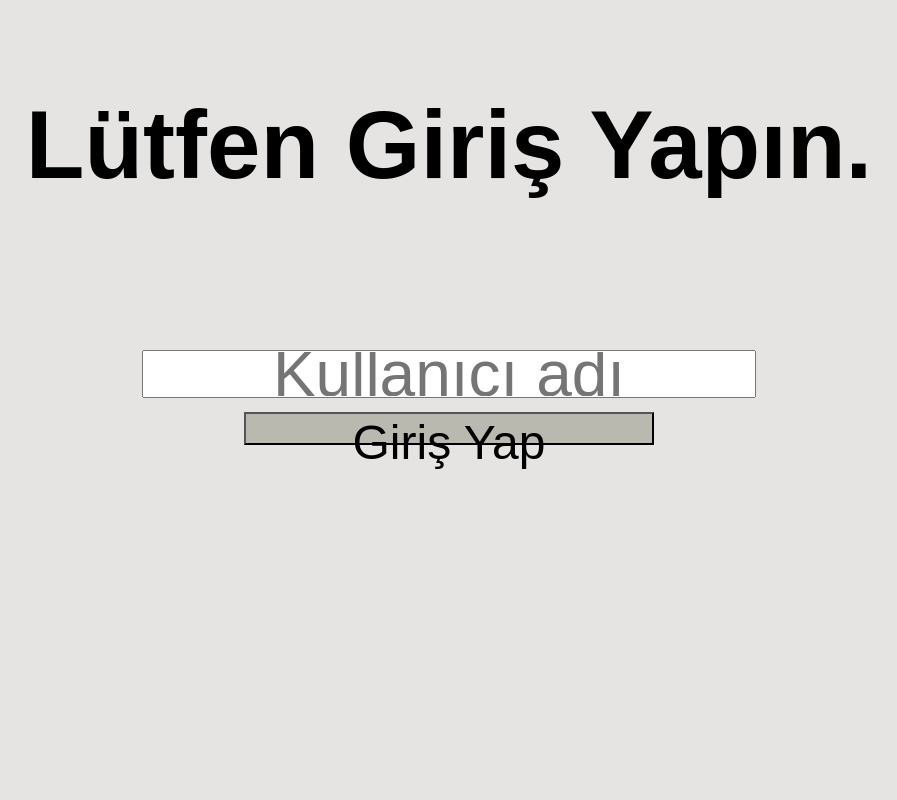
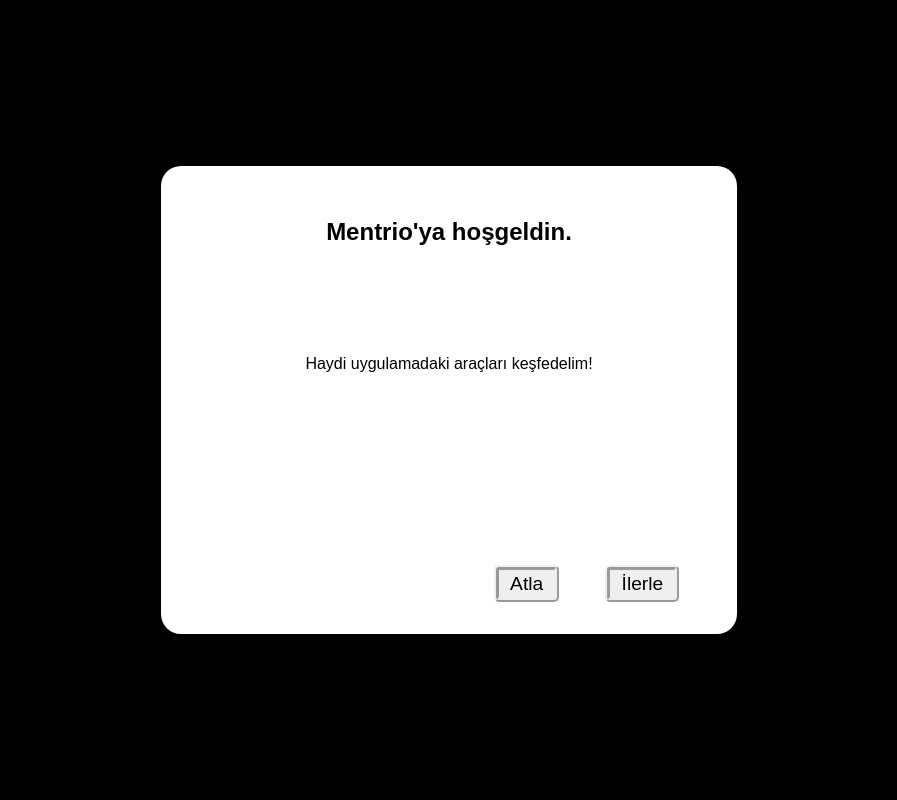
Before and after one commit to ahmetatesveltan/mentrio, a Flask app: page / in a window 1280 px wide. Shown: the whole page, without its empty margins (191-1088 px from the left). Run offline with Flask 3, Linux system fonts and the light colour scheme.

Commit message:
WIP: tutorial başlangıcı

```diff
--- a/static/css/index.css
+++ b/static/css/index.css
@@ -138,6 +138,54 @@ body {
 #login-bilgilendirme{
     font-size: 5rem;
     text-align: center;
+}
+/* =========================
+         TUTORIAL
+========================= */
+
+#tutorial{
+    position: fixed;
+    display: flex;
+    inset: 0;
+    justify-content: center;
+    align-items: center;
+    z-index: 9999;
+    background: black;
+}
+#tutorial-box {
+    width: 45%;
+    aspect-ratio: 4/3;
+    padding: 2rem;
+    background: white;
+    border-radius: 20px;
+    display: flex;
+    flex-direction: column;
+    justify-content: center;
+    align-items: center;
+    gap:20%;
+}
+
+#tutorial-yazi{
+    font-size: 1rem
+}
+#tutorial-buttons{
+    width: 90%;
+    height: 10%;
+    margin-top: 20%;
+    display: flex;
+    justify-content: flex-end;
+    gap: 10%
+}
+#tutorial-buttons button{
+    display: flex;
+    justify-content: center;
+    align-items: center;
+    font-size: clamp(1rem, 1.5vw, 2rem);
+    text-align: center;
+    border: 5px ridge;
+    border-radius: 5px;
+    cursor: pointer;
+    padding: 0.7rem
 }
 /* =========================
    BUGÜN ÇALIŞILACAKLAR
--- a/static/js/index.js
+++ b/static/js/index.js
@@ -641,3 +641,37 @@ function panel_kaydirma(){
 
 };
 panel_kaydirma()
+function tutorial(){
+    next = document.getElementById("next-button")
+
+    tutorialTitle = document.getElementById("tutorial-baslik")
+    tutorialText = document.getElementById("tutorial-yazi")
+
+
+    const tutorialSteps = [{title: "Mentrio'ya hoşgeldin.",
+                                        text: "Haydi uygulamadaki araçları keşfedelim!",
+                                        target: null},
+
+                                        {title: "Dersler bölümü:",
+                                        text: "Buradan ders sayfalarına giriş yapabilirsin. ",
+                                        target: "matematik-buton"},
+
+                                        {title: "Bugün Çalışacağın Konular:",
+                                        text: "Mentrio senin çalışman gerekenleri senin yerine hesaplar. Şuan boş görünüyor, haydi ilk konunu ekle!",
+                                        target: "calisilacaklar-baslik"}
+    ]
+    let currentStep = 0
+
+    function updateTutorial(){
+        tutorialTitle.textContent = tutorialSteps[currentStep].title
+        tutorialText.textContent = tutorialSteps[currentStep].text
+    }
+
+    next.addEventListener("click", function (){
+        currentStep++
+        updateTutorial();
+    })
+
+
+};
+tutorial()
--- a/templates/index.html
+++ b/templates/index.html
@@ -7,6 +7,17 @@
     <link rel="stylesheet" href="https://cdnjs.cloudflare.com/ajax/libs/font-awesome/6.7.2/css/all.min.css">
 </head>
 <body>
+    <div id="tutorial">
+        <div id="tutorial-box">
+            <h2 id="tutorial-baslik">Mentrio'ya hoşgeldin.</h2>
+            <p id="tutorial-yazi">Haydi uygulamadaki araçları keşfedelim!</p>
+            <div id="tutorial-buttons">
+                <button id="skip-button">Atla</button>
+                <button id="next-button">İlerle</button>
+            </div>
+        </div>
+    </div>
+
     <div id="app">
         <div id="panels"><section id="login-bolumu">
             <h2 id="login-bolumu-baslik">{% if giris_yapildi %}
```
